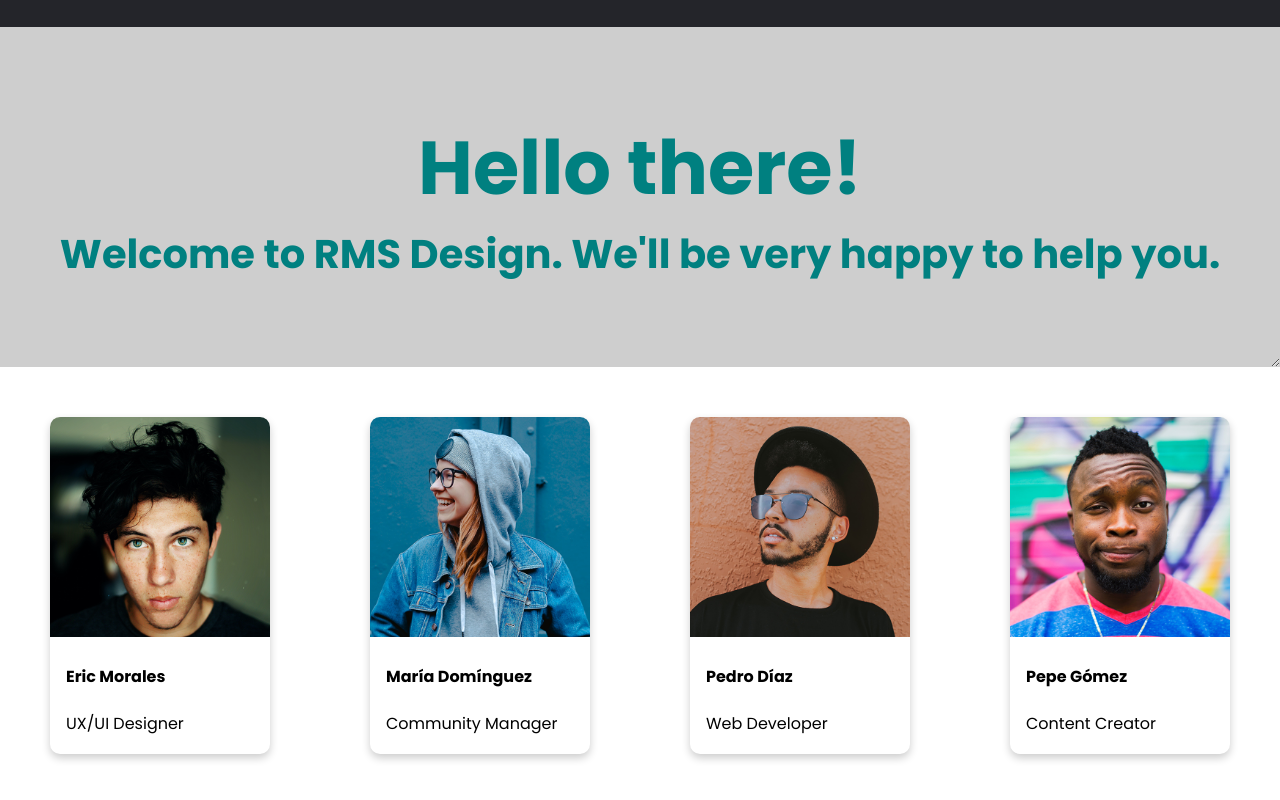
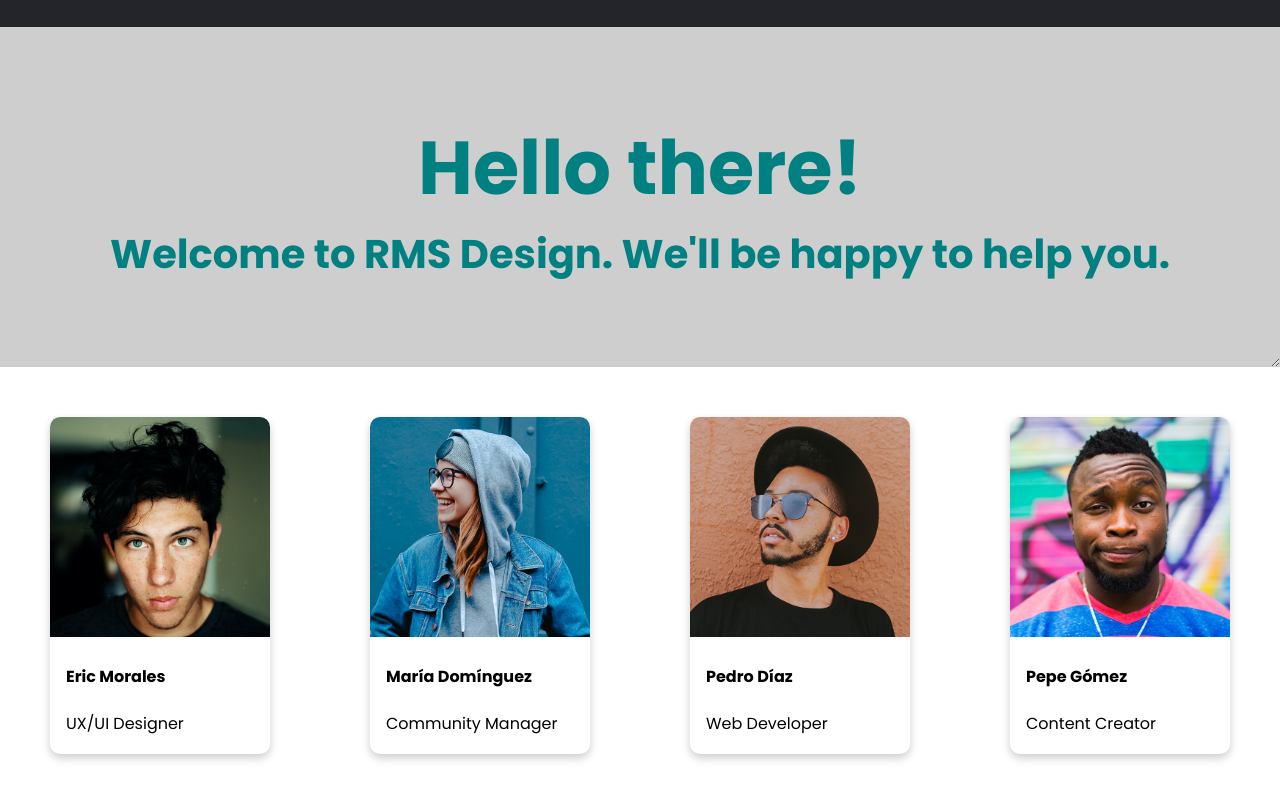
Before and after one commit to IGROMS/WEB, a plain HTML site: page index.html in a window 1280 px wide. Shown: the part 90-890 px from the top of the page. Drawn offline with Linux system fonts and the light colour scheme.

Commit message:
Update index.html

```diff
--- a/index.html
+++ b/index.html
@@ -27,7 +27,7 @@
 
     <div class="title">
         <h1>Hello there!</h1>
-        <h2>Welcome to RMS Design. We'll be very happy to help you.</h2>
+        <h2>Welcome to RMS Design. We'll be happy to help you.</h2>
     </div>
 
 
```
